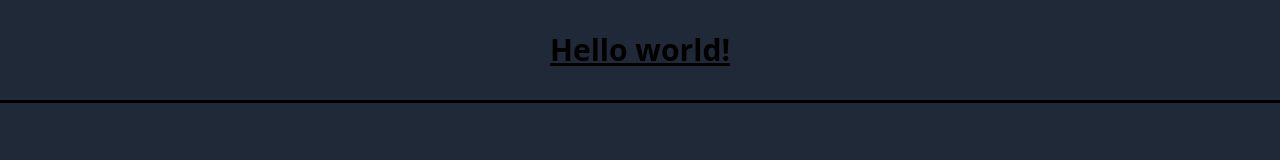
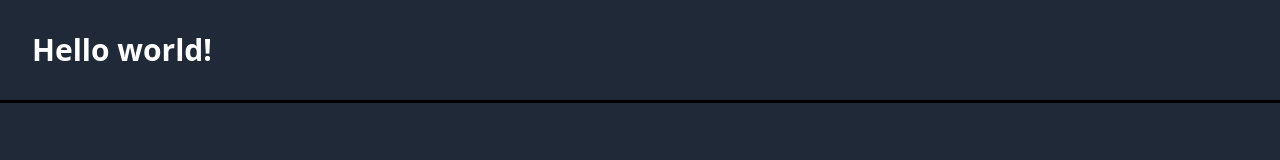
Before and after one commit to ellaboevans/MoviesApp, a website: page public/index.html in a window 1280 px wide. Drawn offline with Linux system fonts and the light colour scheme.

Commit message:
Clear unwanted lines

```diff
--- a/public/index.html
+++ b/public/index.html
@@ -6,8 +6,8 @@
     <link href="/public/style.css" rel="stylesheet" />
   </head>
   <body class="bg-gray-800">
-    <div class="outline p-8 w-full h- flex item-center justify-center">
-      <h1 class="text-3xl font-bold underline m-auto">Hello world!</h1>
+    <div class="outline p-8 w-full">
+      <h1 class="text-3xl text-white font-bold">Hello world!</h1>
     </div>
   </body>
 </html>
```
Also changed, not shown: public/style.css.
